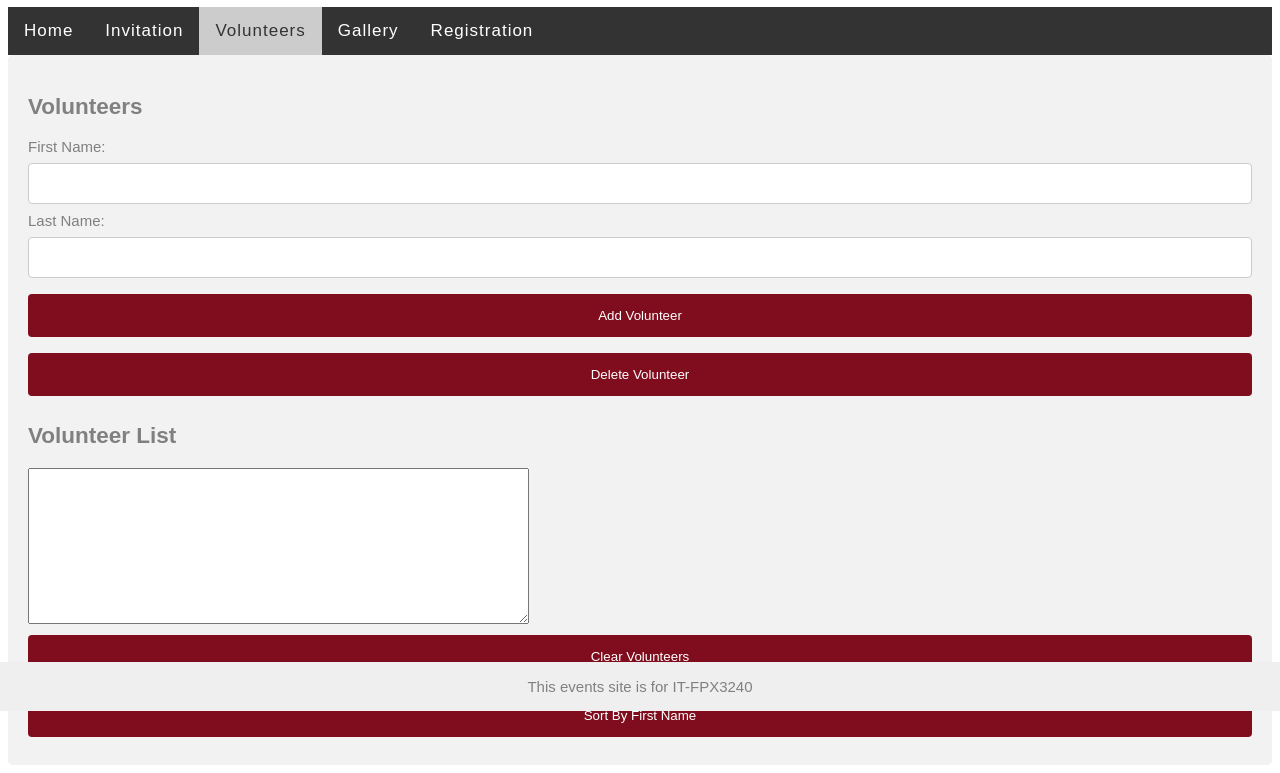
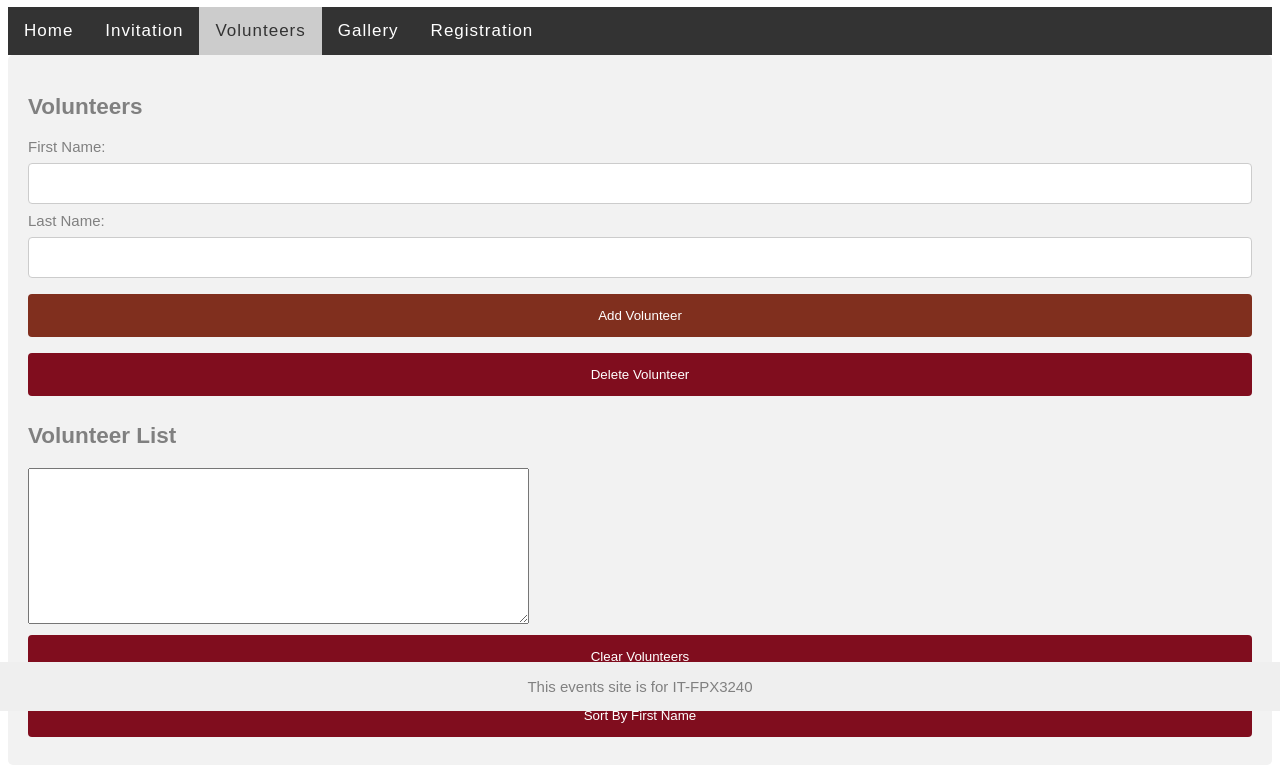
Before and after one commit to zenhotdog/itfpx3240, a plain HTML site: page volunteer.html in a window 1280 px wide. In both pictures the pointer is over the input "Add Volunteer". Shown: the part 89-862 px from the top of the page. Drawn offline with Linux system fonts and the light colour scheme; a script that the page names is missing.

Commit message:
Update main.css

```diff
--- a/main.css
+++ b/main.css
@@ -22,7 +22,7 @@ input[type=submit] ,input[type=button]{
     border-radius: 4px;
     cursor: pointer;
 }
-input[type=submit]:hover ;input[type=button]:hover {
+input[type=submit]:hover, input[type=button]:hover {
     background-color: #802F1E;
 }
 section {
```
